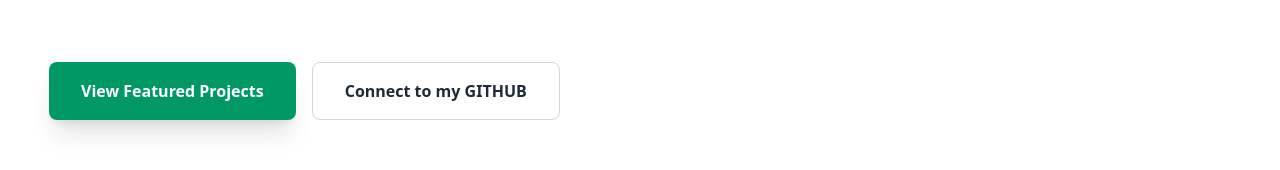
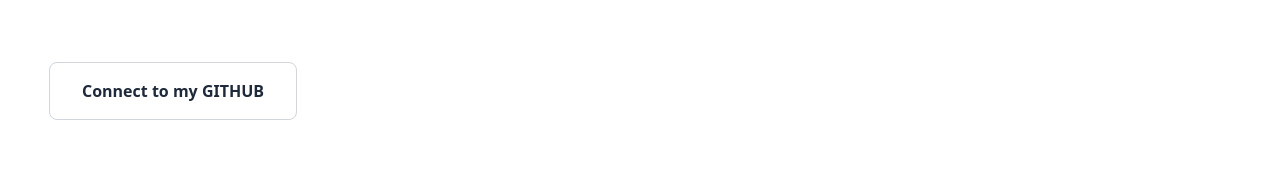
Before and after one commit to EmmanuelMunanka38/myPortfolio, a Next.js app: page / in a window 1280 px wide. Shown: the part 916-1086 px from the top of the page. Built offline with nearby package versions, Linux system fonts and the light colour scheme.

Commit message:
button change

```diff
--- a/Components/Hero/hero.tsx
+++ b/Components/Hero/hero.tsx
@@ -57,9 +57,6 @@ const Hero = () => {
 
 
       <div className="flex flex-col sm:flex-row space-y-4 sm:space-y-0 sm:space-x-4 pt-8 justify-center md:justify-start">
-        <button className="bg-emerald-600 text-white font-bold py-4 px-8 rounded-lg shadow-xl hover:bg-emerald-700 transition duration-300 transform hover:scale-105">
-          View Featured Projects
-        </button>
         <a href="https://github.com/EmmanuelMunanka38"><button className="border  border-gray-300 text-gray-800 font-bold py-4 px-8 rounded-lg hover:bg-green-200 transition duration-300">
           Connect to my GITHUB
         </button></a>
--- a/app/skills/page.tsx
+++ b/app/skills/page.tsx
@@ -60,7 +60,7 @@ const SkillsPage = () => {
                             <h3 className="text-3xl font-extrabold text-gray-900 mb-6 border-b pb-2">Frontend & UI/UX</h3>
                             <div className="grid grid-cols-1 sm:grid-cols-2 gap-6">
                                <SkillItem icon=<FaReact/> name="React.js" description="Expert level component-based architecture and custom hooks." />
-                                <SkillItem icon= <RiNextjsFill /> name="Next.js" description="Mastery of App Router, Server Components, and Routing strategies." />
+                                <SkillItem icon= <RiNextjsFill / >name="Next.js" description="Mastery of App Router, Server Components, and Routing strategies." />
                                 <SkillItem icon=<BiLogoTailwindCss/> name="Tailwind CSS" description="Highly efficient utility-first styling for complex, responsive designs." />
                                 <SkillItem icon= <TbUxCircle /> name="UI/UX Principles" description="Building interfaces focused on accessibility and intuitive user journeys." />
                             </div>
```
